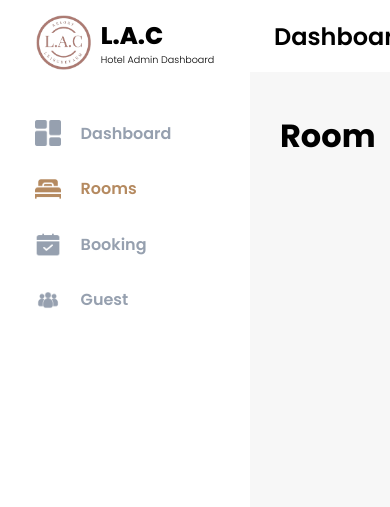
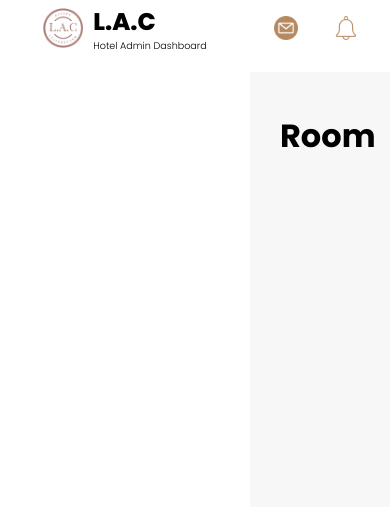
Before and after one commit to jkarlo-07/lac_project, a Django app: page /dashboard/room in a window 390 px wide. Shown: the top 507 px of the page. Run offline with Django 5.2, Linux system fonts and the light colour scheme.

Commit message:
add responsivenss dashboard

```diff
--- a/lac/static/css/dashboard.css
+++ b/lac/static/css/dashboard.css
@@ -247,13 +247,43 @@ main {
   .header-menu {
     display: none;
   }
-
-
-.side-nav {
-  transition: width 0.3s ease;
-}
 }
 
 @media screen and (max-width: 767px) {
+  .side-menu {
+    display: none;
+  }
+
+  main {
+    margin-left: 0;
+  }
+
+  .header-title {
+    display: none;
+  }
+
+  .side-text {
+    display: none;
+  }
+
+  .search-input-container {
+    display: none;
+  }
+
+  .side-nav {
+    height: 56px;
+    width: 65px;
+    justify-content: center;
+    padding: 0;
+  }
+
+  .side-text {
+    display: none;
+  }
+
+  .side-logo {
+    width: 40px;
+    object-fit: cover;
+  }
 
 }
--- a/lac/templates/admin_layout.html
+++ b/lac/templates/admin_layout.html
@@ -177,12 +177,43 @@
 
     <script>
       document.addEventListener("DOMContentLoaded", function () {
-        function addHoverEffect(
-          linkElement,
-          imgElement,
-          defaultSrc,
-          activeSrc
-        ) {
+        // Code to execute when the DOM is fully loaded and parsed
+      });
+
+      window.addEventListener('load', function () {
+        const sideNav = document.querySelector('.side-nav');
+        const main = document.querySelector('main');
+        const header = document.querySelector('header');
+
+        // Disable transitions
+        if (sideNav) {
+          sideNav.style.transition = 'none';
+        }
+        if (main) {
+          main.style.transition = 'none';
+        }
+        if (header) {
+          header.style.transition = 'none';
+        }
+
+
+        document.body.offsetHeight;
+
+
+        setTimeout(function() {
+          if (sideNav) {
+            sideNav.style.transition = 'width 0.3s ease';
+          }
+          if (main) {
+            main.style.transition = 'margin-left 0.3s ease, width 0.3s ease';
+          }
+          if (header) {
+            header.style.transition = 'margin-left 0.3s ease, width 0.3s ease';
+          }
+        }, 100);
+      });
+
+      function addHoverEffect(linkElement, imgElement, defaultSrc, activeSrc) {
         if (!linkElement.classList.contains("current-link")) {
           linkElement.addEventListener("mouseover", function () {
             imgElement.src = activeSrc;
@@ -194,6 +225,7 @@
         }
       }
 
+      document.addEventListener("DOMContentLoaded", function () {
         var linkDashboard = document.getElementById("link-dashboard");
         var imgDashboard = document.getElementById("img-dashboard");
 
@@ -233,11 +265,37 @@
           "{% static 'images/icons/guest.png' %}",
           "{% static 'images/icons/guest-active.png' %}"
         );
-
       });
 
-      document.addEventListener('DOMContentLoaded', function() {
       const isSideNavOpen = localStorage.getItem('sideNavState') === 'open';
+
+      function handleResize() {
+        window.addEventListener('resize', function () {
+          const sideText = document.querySelector('.side-text');
+          const mainPage = document.querySelector('main');
+          const sideNav = document.querySelector('.side-nav');
+          const header = document.querySelector('header');
+          const headerMeny = document.querySelector(".header-menu");
+
+          if (window.innerWidth < 767) {
+            localStorage.setItem('sideNavState', 'closed')
+            sideText.style.display = "none";
+            mainPage.style.marginLeft = "0";
+            mainPage.style.marginTop = "60px";
+            sideNav.style.width = "60px";
+            header.style.marginLeft = "70px";
+            header.style.width = "calc(100vw - 60px)";
+            sideText.style.display = "none";
+
+          } else if (window.innerWidth < 1024) {
+            sideText.style.display = "flex";
+            openSideNav();
+          } else {
+            closeSideNav();
+          }
+        });
+      }
+      handleResize();
 
       if (isSideNavOpen) {
         openSideNav();
@@ -250,11 +308,9 @@
         if (sideNav.style.width === '100px') {
           closeSideNav();
           localStorage.setItem('sideNavState', 'closed');
-
         } else {
           openSideNav();
           localStorage.setItem('sideNavState', 'open');
-
         }
       });
 
@@ -280,7 +336,6 @@
         document.querySelectorAll('.side-text, .side-link-text').forEach(function(elem) {
           elem.style.display = 'flex';
         });
-
         document.querySelectorAll('.side-link').forEach(function(elem) {
           elem.style.justifyContent = 'start';
         });
@@ -292,8 +347,7 @@
         header.style.width = 'calc(100% - 250px)';
         document.querySelector('.header-menu').src = "{% static 'images/icons/hamburger.png' %}";
       }
-      });
+    </script>
 
-    </script>
   </body>
 </html>
```
Lines whose indentation alone changed are shown as unchanged.
